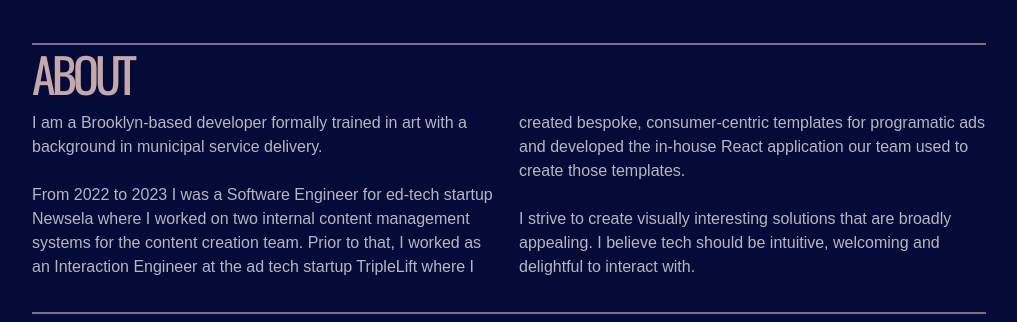
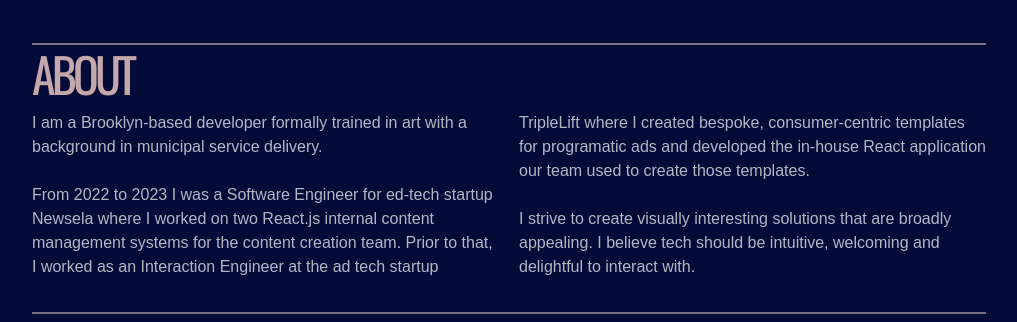
Before and after one commit to snphillips/webdevportfolio, a React (Create React App) app: page / in a window 1280 px wide. Shown: the part 1335-1657 px from the top of the page, without its empty margins (70-1087 px from the left). Built offline with nearby package versions, Linux system fonts and the light colour scheme.

Commit message:
migrate ProjectOverview to TSX

```diff
--- a/package.json
+++ b/package.json
@@ -5,7 +5,6 @@
   "dependencies": {
     "@types/jest": "^27.5.2",
     "@types/node": "^17.0.45",
-    "@types/react": "^18.2.20",
     "@types/react-dom": "^18.2.7",
     "normalize.css": "^8.0.1",
     "react": "^17.0.2",
@@ -26,5 +25,8 @@
     "not dead",
     "not ie <= 11",
     "not op_mini all"
-  ]
+  ],
+  "devDependencies": {
+    "@types/react": "^18.2.20"
+  }
 }
--- a/src/components/About.js
+++ b/src/components/About.js
@@ -5,7 +5,7 @@ import { AboutColumns } from '../user-interface-styles/paragraphs.js';
 
 // note: Heading, ContentContainer & AboutColumns are "styled-components"
 
-export default function About(props) {
+export default function About() {
   return (
     <ContentContainer id='about'>
       <hr />
@@ -15,10 +15,10 @@ export default function About(props) {
         service delivery. <br />
         <br />
         From 2022 to 2023 I was a Software Engineer for ed-tech startup Newsela where I worked on
-        two internal content management systems for the content creation team. Prior to that, I
-        worked as an Interaction Engineer at the ad tech startup TripleLift where I created bespoke,
-        consumer-centric templates for programatic ads and developed the in-house React application
-        our team used to create those templates.
+        two React.js internal content management systems for the content creation team. Prior to
+        that, I worked as an Interaction Engineer at the ad tech startup TripleLift where I created
+        bespoke, consumer-centric templates for programatic ads and developed the in-house React
+        application our team used to create those templates.
         <br />
         <br />I strive to create visually interesting solutions that are broadly appealing. I
         believe tech should be intuitive, welcoming and delightful to interact with.
--- a/src/components/ProjectOverview.js
+++ b/src/components/ProjectOverview.tsx
@@ -3,6 +3,7 @@ import styled from 'styled-components';
 import { ButtonDark } from '../user-interface-styles/buttonsAndHr.js';
 import { Heading, SubHeadingBlue } from '../user-interface-styles/headings.js';
 import { ContentContainer } from '../user-interface-styles/layout.js';
+import ProjectObject from "../interfaces";
 
 /*
 ===============================
@@ -44,7 +45,11 @@ const GithubLogoLink = styled.a`
   }
 `;
 
-export default function ProjectOverview({ filteredProjects }) {
+type Props = {
+  filteredProjects: ProjectObject[],
+};
+
+export default function ProjectOverview({ filteredProjects }: Props) {
   return (
     <ContentContainer id='projects'>
       <hr />
@@ -59,7 +64,7 @@ export default function ProjectOverview({ filteredProjects }) {
           we insert this variable within a paragraph below.
           The result is a nice little comma-separated list.
           */
-          let techUsedList = item.techUsed.map((techItem, index) => {
+          let techUsedList = item.techUsed.map((techItem: string, index) => {
             return <li key={index}>+ {techItem}</li>;
           });
 
--- /dev/null
+++ b/src/interfaces.ts
@@ -0,0 +1,15 @@
+interface ProjectObject {
+  title: string,
+  imageUrl: string[],
+  mobileImageUrl: [],
+  briefStatement: string,
+  statement: string,
+  techUsed: string[],
+  features: string[],
+  url: string,
+  githuburl: string,
+  year: string,
+  includeInGallery: Boolean,
+}
+
+export default ProjectObject;
```
Also changed, not shown: 1 other file (tests, documents, lock files or other folders).
